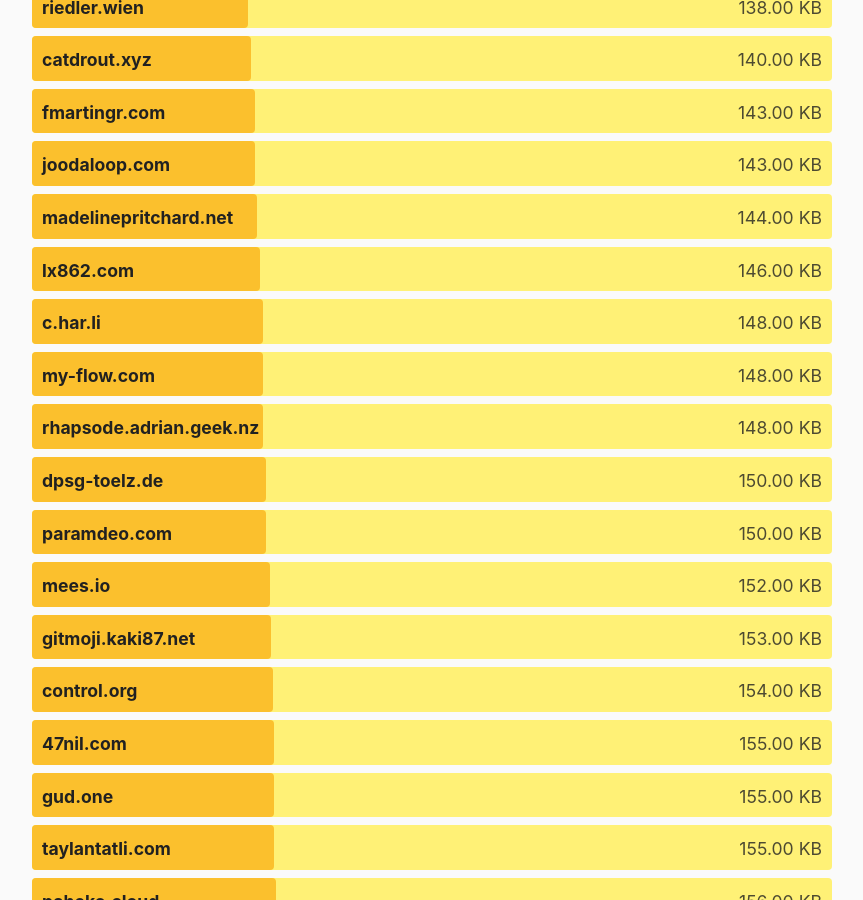
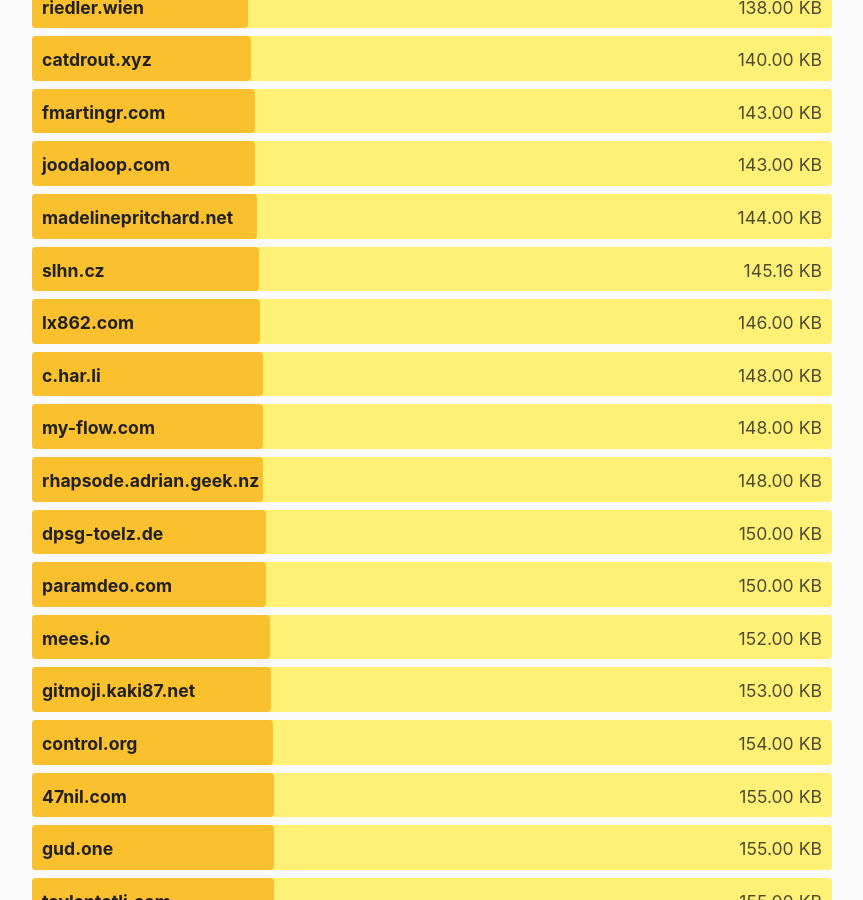
Before and after one commit to kevquirk/512kb.club, a Jekyll site: the page built from index.md, in a window 1280 px wide and 900 px high, scrolled down 27627 px. Shown: the whole window, without its empty margins (208-1071 px from the left). Built offline with Jekyll 4.4.1, drawn with Linux system fonts in a browser that asks for light colours.

Commit message:
Update sites.yml

```diff
--- a/_data/sites.yml
+++ b/_data/sites.yml
@@ -3767,3 +3767,8 @@
   url: https://zwieratko.sk/
   size: 28.07
   last_checked: 2024-02-11
+
+- domain: slhn.cz
+  url: https://www.slhn.cz/
+  size: 145.16
+  last_checked: 2024-03-13
```
